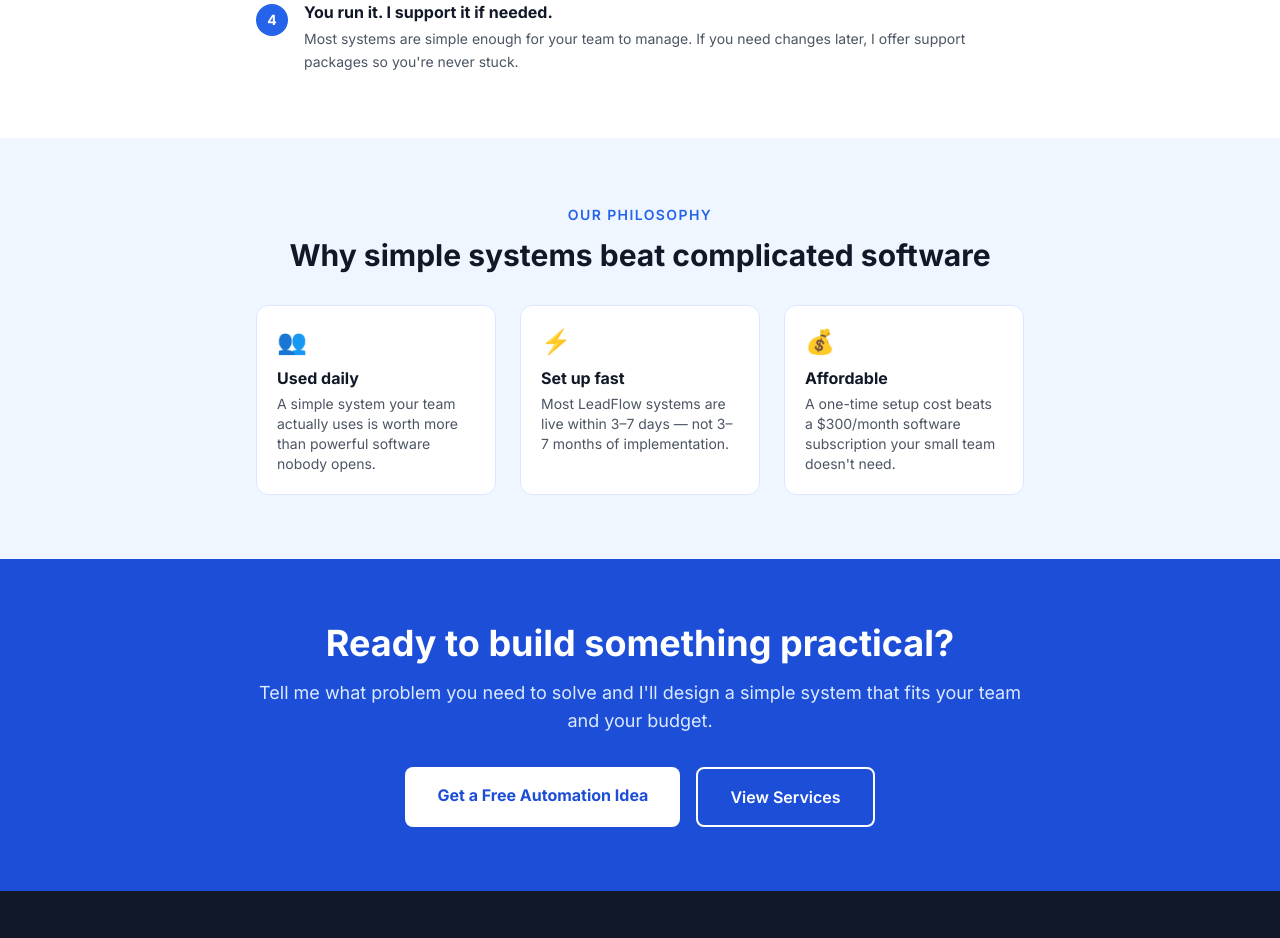
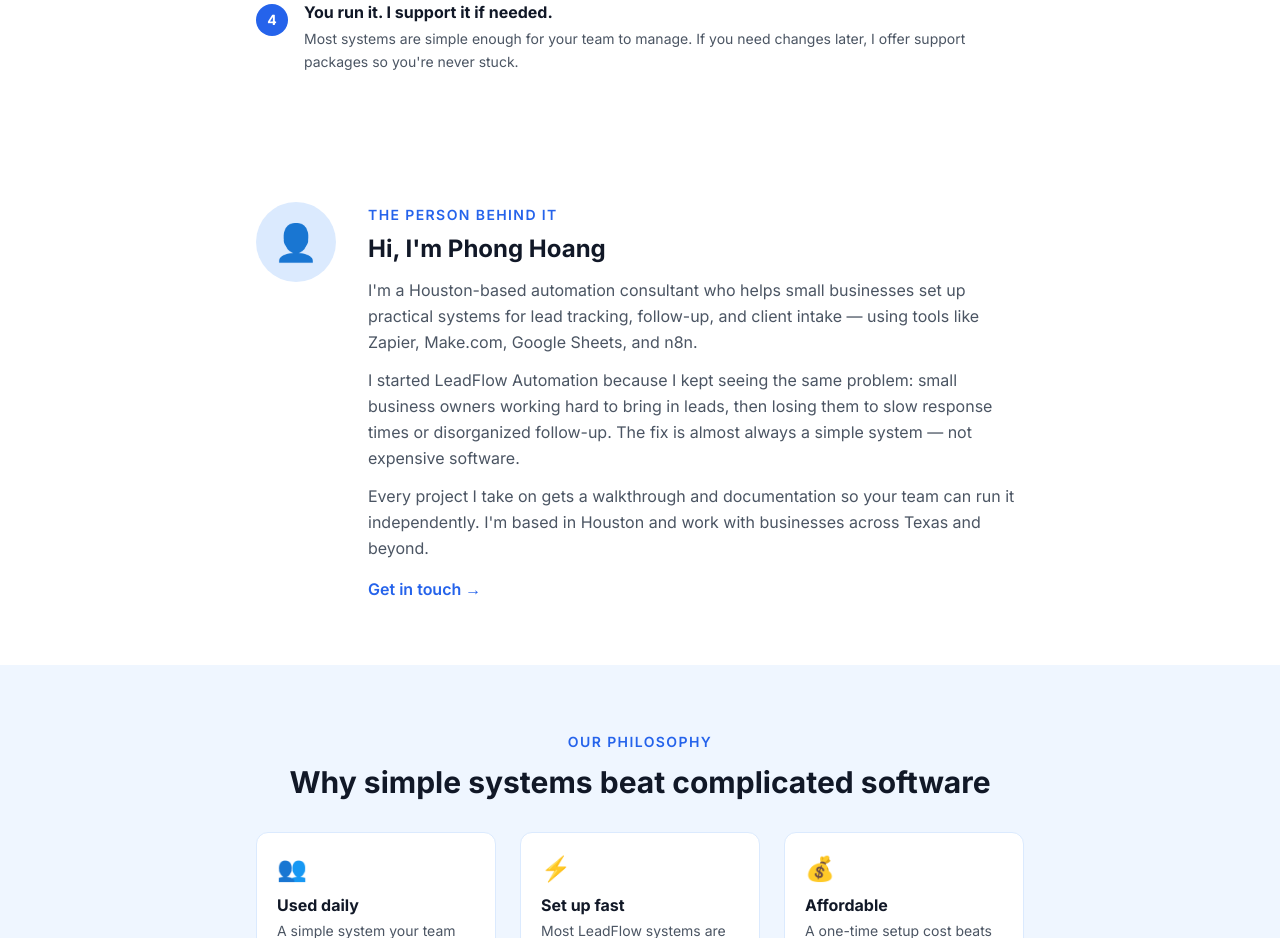
Before and after one commit to hsteven2008/leadflow-automation, a Next.js app: page /about in a window 1280 px wide. Shown: the part 2080-3018 px from the top of the page. Built offline with nearby package versions, Linux system fonts and the light colour scheme; no server answers.

Commit message:
Add Phong Hoang founder section to About page

```diff
--- a/app/about/page.tsx
+++ b/app/about/page.tsx
@@ -5,7 +5,7 @@ import CTASection from "@/components/CTASection";
 export const metadata: Metadata = {
   title: "About",
   description:
-    "LeadFlow Automation helps small businesses turn messy lead tracking, manual follow-ups, and repetitive admin work into simple automated systems.",
+    "LeadFlow Automation is built by Phong Hoang, a Houston-based automation consultant helping small businesses turn messy lead tracking and manual workflows into simple automated systems.",
 };
 
 const beliefs = [
@@ -161,6 +161,43 @@ export default function AboutPage() {
         </div>
       </section>
 
+      {/* Meet the founder */}
+      <section className="section bg-white">
+        <div className="container-max max-w-3xl mx-auto">
+          <div className="flex flex-col sm:flex-row items-center sm:items-start gap-8">
+            <div className="w-20 h-20 rounded-full bg-blue-100 flex items-center justify-center text-4xl flex-shrink-0">
+              👤
+            </div>
+            <div>
+              <span className="inline-block text-blue-600 font-semibold text-sm uppercase tracking-widest mb-2">
+                The Person Behind It
+              </span>
+              <h2 className="text-2xl font-bold text-gray-900 mb-3">Hi, I&apos;m Phong Hoang</h2>
+              <p className="text-gray-600 leading-relaxed mb-3">
+                I&apos;m a Houston-based automation consultant who helps small businesses set up practical
+                systems for lead tracking, follow-up, and client intake — using tools like Zapier,
+                Make.com, Google Sheets, and n8n.
+              </p>
+              <p className="text-gray-600 leading-relaxed mb-3">
+                I started LeadFlow Automation because I kept seeing the same problem: small business
+                owners working hard to bring in leads, then losing them to slow response times or
+                disorganized follow-up. The fix is almost always a simple system — not expensive
+                software.
+              </p>
+              <p className="text-gray-600 leading-relaxed">
+                Every project I take on gets a walkthrough and documentation so your team can run it
+                independently. I&apos;m based in Houston and work with businesses across Texas and beyond.
+              </p>
+              <div className="mt-4">
+                <Link href="/contact" className="text-blue-600 font-semibold hover:underline">
+                  Get in touch →
+                </Link>
+              </div>
+            </div>
+          </div>
+        </div>
+      </section>
+
       {/* Why simple */}
       <section className="section bg-blue-50">
         <div className="container-max max-w-3xl mx-auto text-center">
```
